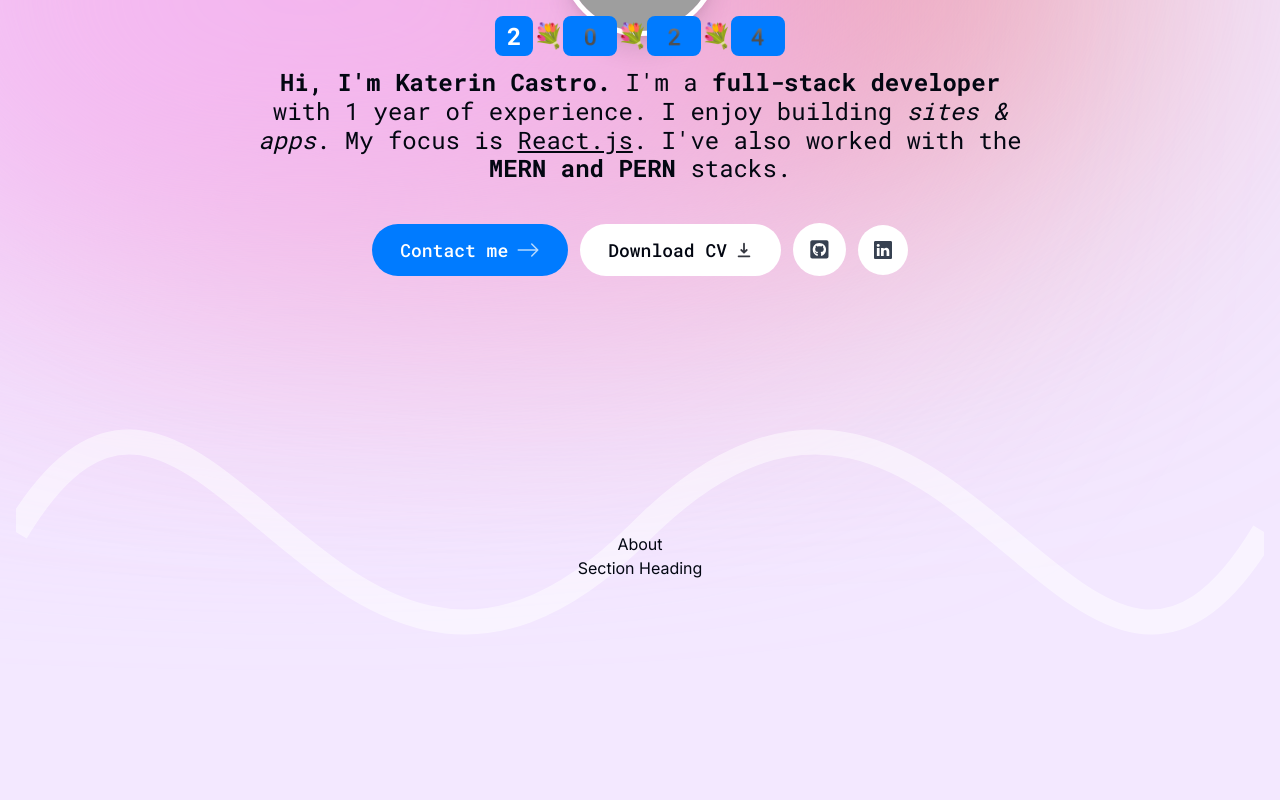
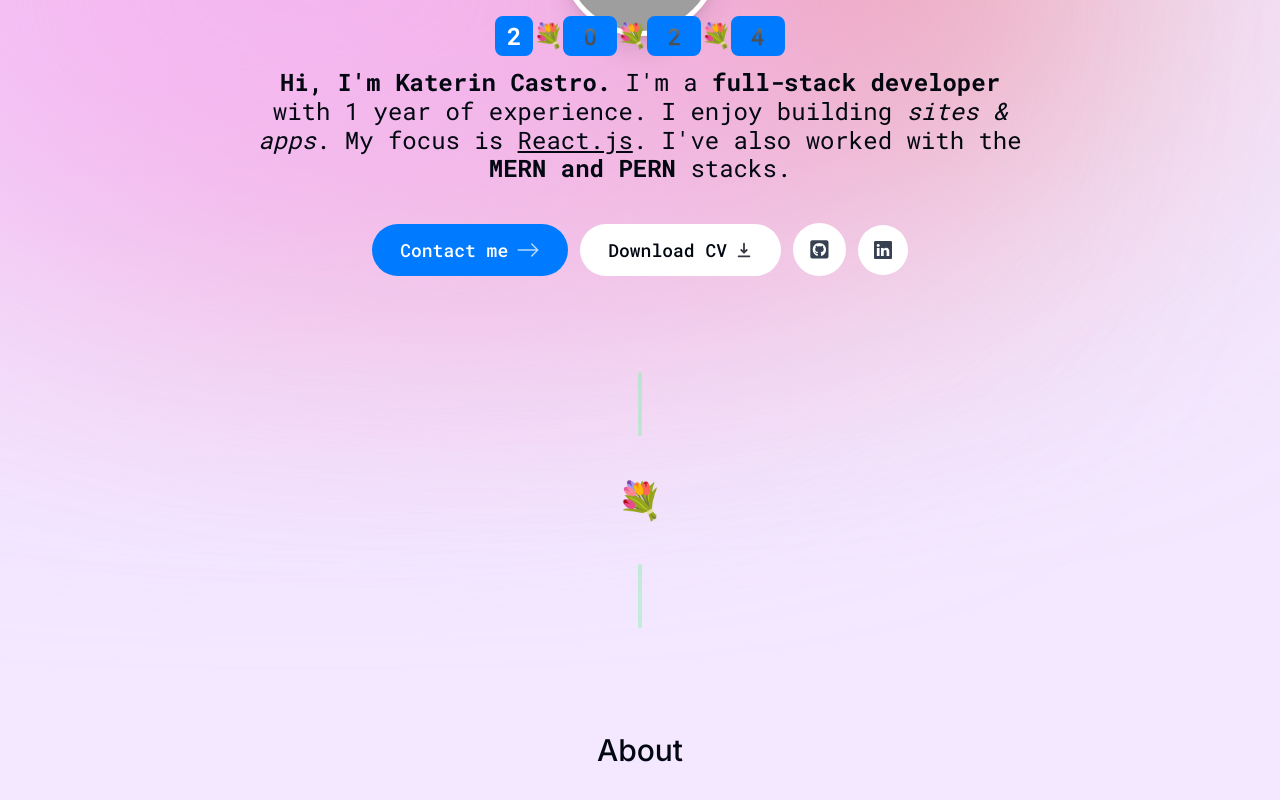
Before and after one commit to Katemoca/Portfolio-2023, a Next.js app: page / in a window 1280 px wide. Shown: the part 236-1036 px from the top of the page. Built offline with nearby package versions, Linux system fonts and the light colour scheme; grey boxes are pictures that could not be loaded.

Commit message:
Add more files, animations and the section divider.

```diff
--- /dev/null
+++ b/app/fonts.ts
@@ -0,0 +1,11 @@
+import { Inter, Roboto_Mono } from 'next/font/google'
+
+export const inter = Inter({
+  subsets: ['latin'],
+  display: 'swap',
+})
+
+export const roboto_mono = Roboto_Mono({
+  subsets: ['latin'],
+  display: 'swap',
+})
--- a/components/about.tsx
+++ b/components/about.tsx
@@ -1,5 +1,10 @@
-import React from "react";
+"use client";
+import SectionHeading from "./section-heading";
 
 export default function About() {
-  return <div>About</div>;
+  return (
+    <section className="mt-2">
+      <SectionHeading>About</SectionHeading>
+    </section>
+  );
 }
--- a/components/header.tsx
+++ b/components/header.tsx
@@ -4,13 +4,9 @@
 import React from "react";
 import { motion } from "framer-motion";
 import { links } from "@/lib/data";
+//! NEXT GOOGLE FONTS
+import { roboto_mono } from "@/app/fonts";
 import Link from "next/link";
-import { Roboto_Mono } from "next/font/google";
-
-export const roboto_mono = Roboto_Mono({
-  subsets: ["latin"],
-  display: "swap",
-});
 
 export default function Header() {
   return (
--- a/components/intro.tsx
+++ b/components/intro.tsx
@@ -2,19 +2,15 @@
 
 import Image from "next/image";
 import React from "react";
-import { motion, spring } from "framer-motion";
+import { motion } from "framer-motion";
 import imgProfile from "@/public/imgprofile2.jpg";
-import { Roboto_Mono } from "next/font/google";
+//! NEXT GOOGLE FONTS
+import { roboto_mono } from "@/app/fonts";
 import Link from "next/link";
 //! REACT ICONS
 import { BsArrowRight, BsLinkedin } from "react-icons/bs";
 import { FaGithubSquare } from "react-icons/fa";
 import { HiDownload } from "react-icons/hi";
-
-export const roboto_mono = Roboto_Mono({
-  subsets: ["latin"],
-  display: "swap",
-});
 
 export default function Intro() {
   return (
--- a/components/section-divider.tsx
+++ b/components/section-divider.tsx
@@ -1,8 +1,17 @@
-export const SectionDivider = ({ height = 1 }) => {
+"use client";
+
+import { motion } from "framer-motion";
+
+const SectionDivider = ({ height = 1 }) => {
   return (
-    <div className="relative w-full -z-10 mt-64">
-      <svg
-        className={`absolute w-full h-${height} top-1/2 transform -translate-y-1/2`}
+    <motion.div
+      className="relative w-full mt-10 sm:mt-48 mb-36 sm:mb-48 flex items-center justify-center"
+      initial={{ opacity: 0, y: 100 }}
+      animate={{ opacity: 1, y: 0 }}
+      transition={{ delay: 1 }}>
+      {/* Left wave */}
+      {/* <svg
+        className={`absolute w-1/3 h-${height} left-0 top-1/2 transform -translate-y-1/2`}
         viewBox="0 0 100 100"
         preserveAspectRatio="none">
         <path
@@ -11,8 +20,49 @@ export const SectionDivider = ({ height = 1 }) => {
           stroke="rgba(255, 255, 255, 0.5)"
           strokeWidth="2"
         />
-      </svg>
-    </div>
+      </svg> */}
+      {/* Left vertical line */}
+      <div className="bg-green-300 bg-opacity-45 h-16 w-1 rounded-full mr-4 -translate-y-24 translate-x-10 "></div>
+
+      {/* Flower in the middle */}
+      <motion.span
+        className="text-4xl"
+        initial={{ scale: 0 }}
+        animate={{ rotate: 360, scale: 1 }}
+        transition={{
+          type: "spring",
+          stiffness: 260,
+          damping: 20,
+          delay: 1,
+        }}>
+        💐
+      </motion.span>
+
+      {/* Right vertical line */}
+      <div className="bg-green-300 bg-opacity-45 h-16 w-1 rounded-full ml-4 translate-y-24 -translate-x-10"></div>
+      {/* Right wave */}
+      {/* <svg
+        className={`absolute w-1/3 h-${height} right-0 top-1/2 transform -translate-y-1/2`}
+        viewBox="0 0 100 100"
+        preserveAspectRatio="none">
+        <path
+          d="M0 50 C15 25,25 75,50 50 C75 25,85 75,100 50"
+          fill="none"
+          stroke="rgba(255, 255, 255, 0.5)"
+          strokeWidth="2"
+        />
+      </svg> */}
+      {/* <svg
+        xmlns="http://www.w3.org/2000/svg"
+        version="1.1"
+        className="w-full h-[100px] text-white text-opacity-80 "
+        viewBox="0 0 100 100"
+        preserveAspectRatio="none">
+        <path
+          d="M0 100 C 40 0, 60 0, 100 100 Z"
+          className="fill-current"></path>
+      </svg> */}
+    </motion.div>
   );
 };
 
--- a/components/section-heading.tsx
+++ b/components/section-heading.tsx
@@ -1,6 +1,18 @@
 "use client";
-import React from "react";
 
-export default function SectionHeading() {
-  return <div>Section Heading</div>;
+// import React from "react";
+//! NEXT GOOGLE FONTS
+import { roboto_mono, inter } from "@/app/fonts";
+
+type SectionHeadingProps = {
+  children: React.ReactNode;
+};
+
+export default function SectionHeading({ children }: SectionHeadingProps) {
+  return (
+    <h2
+      className={`${inter.className} text-3xl font-medium capitalize mb-8 text-center`}>
+      {children}
+    </h2>
+  );
 }
```
